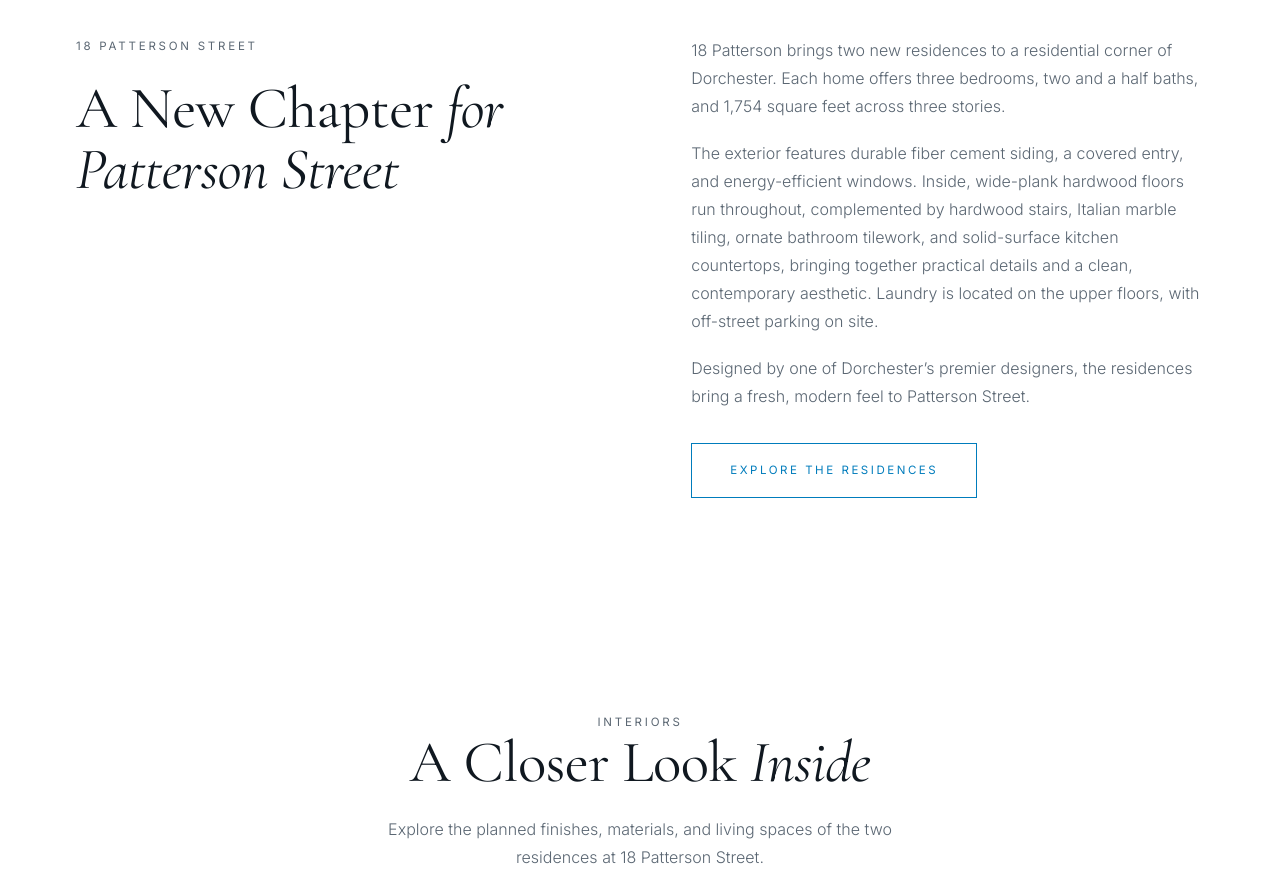
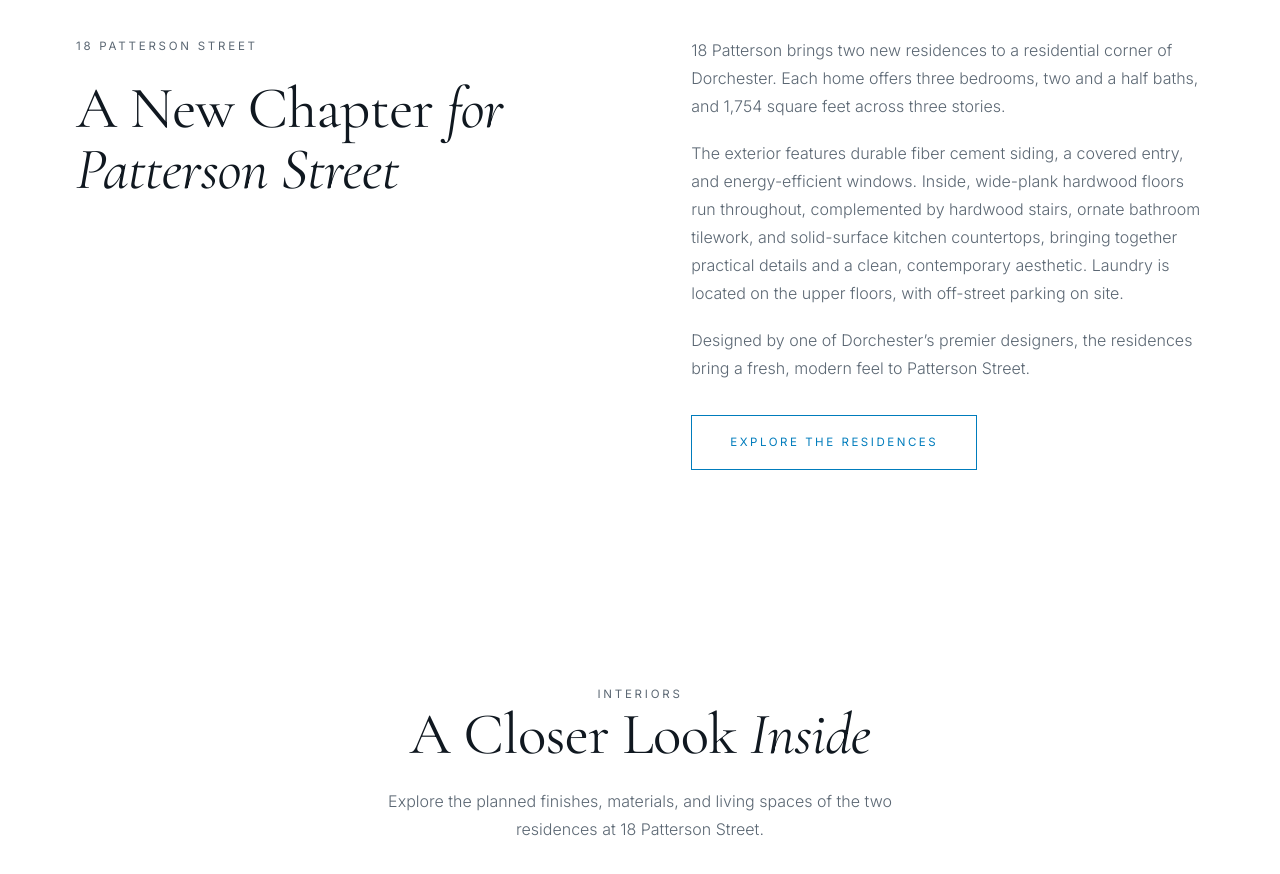
Before and after one commit to sealaifarm/18-patterson-street, a plain HTML site: page index.html in a window 1280 px wide. Shown: the part 820-1694 px from the top of the page. Drawn offline with nearby package versions, Linux system fonts and the light colour scheme.

Commit message:
tilework

```diff
--- a/index.html
+++ b/index.html
@@ -166,6 +166,7 @@ p{margin:0 0 1.2em}
 .tile{position:relative;display:block;overflow:hidden;background:var(--tint);border:0;padding:0;cursor:zoom-in;grid-column:span 6}
 .tile:nth-child(1){grid-column:span 8;grid-row:span 2}
 .tile:nth-child(2),.tile:nth-child(3){grid-column:span 4}
+.tile:last-child:nth-child(even){grid-column:span 12}
 .tile img{width:100%;height:100%;object-fit:cover;mix-blend-mode:normal;transition:transform 1s cubic-bezier(.2,.7,.2,1)}
 .tile:hover img,.tile:focus-visible img{transform:scale(1.045)}
 .tile::after{content:"";position:absolute;inset:0;background:linear-gradient(180deg,transparent 65%,rgba(16,24,32,.28));opacity:0;transition:opacity .4s;pointer-events:none}
@@ -342,7 +343,7 @@ footer .footer-credit img{height:22px;width:auto;display:block;filter:brightness
     </div>
     <div class="text">
       <p>18 Patterson brings two new residences to a residential corner of Dorchester. Each home offers three bedrooms, two and a half baths, and 1,754 square feet across three stories.</p>
-      <p>The exterior features durable fiber cement siding, a covered entry, and energy-efficient windows. Inside, wide-plank hardwood floors run throughout, complemented by hardwood stairs, Italian marble tiling, ornate bathroom tilework, and solid-surface kitchen countertops, bringing together practical details and a clean, contemporary aesthetic. Laundry is located on the upper floors, with off-street parking on site.</p>
+      <p>The exterior features durable fiber cement siding, a covered entry, and energy-efficient windows. Inside, wide-plank hardwood floors run throughout, complemented by hardwood stairs, ornate bathroom tilework, and solid-surface kitchen countertops, bringing together practical details and a clean, contemporary aesthetic. Laundry is located on the upper floors, with off-street parking on site.</p>
       <p>Designed by one of Dorchester’s premier designers, the residences bring a fresh, modern feel to Patterson Street.</p>
       <a href="#units" class="btn ghost">Explore the Residences</a>
     </div>
@@ -374,7 +375,7 @@ footer .footer-credit img{height:22px;width:auto;display:block;filter:brightness
       <li>Quality Windows<small>Energy-efficient windows throughout</small></li>
       <li>Upper-Floor Laundry<small>Conveniently located laundry areas</small></li>
       <li>Wide-Plank Hardwood<small>Wide-plank hardwood floors throughout, with hardwood stairs</small></li>
-      <li>Italian Marble Tilework<small>Italian marble tiling and ornate bathroom tilework</small></li>
+      <li>Modern Tilework<small>Ornate bathroom tilework</small></li>
       <li>Landscaped Grounds<small>Refined landscaping that complements the architecture.</small></li>
     </ul>
   </div>
@@ -524,7 +525,7 @@ const CONFIG = {
   phone: "",
   logo: "images/logo.png",  // leave empty to show the text wordmark
   heroImage: "",            // leave empty to use images/hero-bg.webp
-  // Interior renderings (9), placed in the images folder. Rename files/labels to match yours.
+  // Interior renderings (10), placed in the images folder. Rename files/labels to match yours.
   // Leave a label empty to show just the image number.
   interiors: [
     {file: "images/interior-1.webp", label: "", alt: "Interior rendering 1 of the residences at 18 Patterson Street, Dorchester, MA"},
@@ -535,7 +536,8 @@ const CONFIG = {
     {file: "images/interior-6.webp", label: "", alt: "Interior rendering 6 of the residences at 18 Patterson Street, Dorchester, MA"},
     {file: "images/interior-7.webp", label: "", alt: "Interior rendering 7 of the residences at 18 Patterson Street, Dorchester, MA"},
     {file: "images/interior-8.webp", label: "", alt: "Interior rendering 8 of the residences at 18 Patterson Street, Dorchester, MA"},
-    {file: "images/interior-9.webp", label: "", alt: "Interior rendering 9 of the residences at 18 Patterson Street, Dorchester, MA"}
+    {file: "images/interior-9.webp", label: "", alt: "Interior rendering 9 of the residences at 18 Patterson Street, Dorchester, MA"},
+    {file: "images/interior-10.webp", label: "", alt: "Interior rendering 10 of the residences at 18 Patterson Street, Dorchester, MA"}
   ]
 };
 
```
Also changed, not shown: images/interior-10.webp (added), 1 other file.
